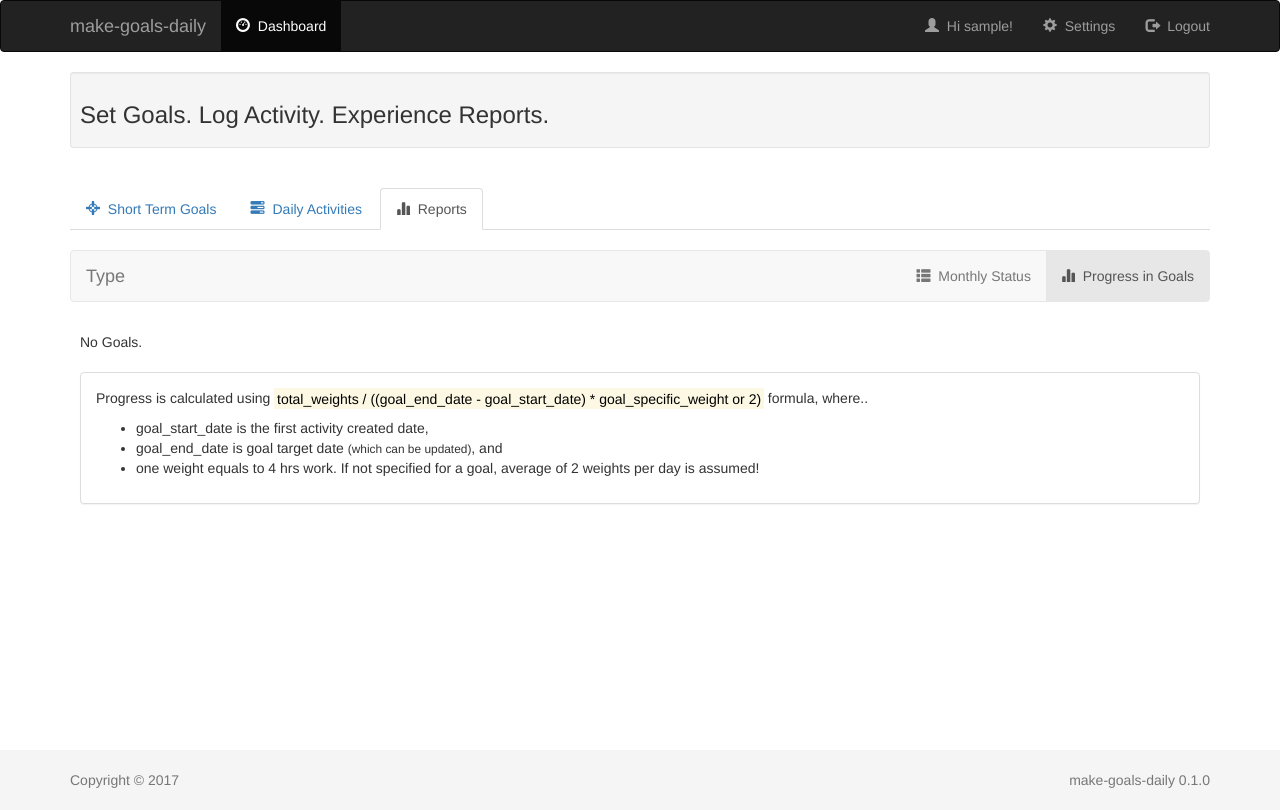
After one commit to sdp5/makegoalsdaily, a Django app: page /dashboard/reports/progress in a window 1280 px wide. The commit adds this page. Run offline with Django 3.2, Linux system fonts and the light colour scheme; the visitor is signed in with stand-in values (Sample User, id 1); data that the repository does not hold is empty; some libraries are stand-ins or nearby versions.

Commit message:
progress in goals page

```diff
--- a/logtoday/forms.py
+++ b/logtoday/forms.py
@@ -6,6 +6,8 @@ from logtoday.models import GoalsCategory, ShortTermGoals, DailyActivity
 class GoalsCreateForm(forms.ModelForm):
 
     goal_category = forms.ChoiceField(widget=forms.Select(attrs={'class': 'btn btn-default'}))
+    goal_weight = forms.ChoiceField(widget=forms.Select(attrs={'class': 'btn btn-default'}),
+                                    label="Hours per day")
 
     def __init__(self, *args, **kwargs):
         categories = tuple([(category.category_value, category.category_name) for category in
@@ -24,12 +26,14 @@ class GoalsCreateForm(forms.ModelForm):
                 ('Extra-Curricular', 'Extracurricular - Activities'),
                 ('Miscellaneous', 'Miscellaneous - Activities'),
             )
+        weights = (('1', '4 Hours'), ('2', '8 Hours'), ('3', '12 Hours'))
         super(GoalsCreateForm, self).__init__(*args, **kwargs)
         self.fields['goal_category'].choices = categories
+        self.fields['goal_weight'].choices = weights
 
     class Meta:
         model = ShortTermGoals
-        fields = ['goal_slug', 'goal_desc', 'goal_target', 'goal_category']
+        fields = ['goal_slug', 'goal_desc', 'goal_target', 'goal_category', 'goal_weight']
         widgets = {
             'goal_target': forms.DateTimeInput(attrs={'class': 'datetime-input'}),
         }
--- a/logtoday/templates/dashboard/activities_list.html
+++ b/logtoday/templates/dashboard/activities_list.html
@@ -1,4 +1,5 @@
 {% extends "dashboard/home.html" %}
+{% load custom_tags %}
 
 {% block extrascript %}
     <script type="text/javascript">
@@ -40,7 +41,8 @@
                 </td>
                 <td style="width:18%"><span class="glyphicon glyphicon-screenshot"></span>
                     <span class="text-info">{{ activity.activity_goal_map }}</span></td>
-                <td>{{ activity.activity_detail }}</td>
+                <td style="width:46%;word-wrap:break-word;">
+                    <a href="#" data-toggle="tooltip" title="{{ activity.activity_weightage|multiply:4 }} hours">{{ activity.activity_detail }}</a></td>
                 <td style="width:18%"><span class="glyphicon glyphicon-time"></span> {{ activity.activity_created|date:"d b 'y P" }}</td>
                 <td style="width:10%"><span class="glyphicon glyphicon-user"></span> {{ activity.activity_user }}</td>
                 <td style="width:4%"><a class="btn btn-default" role="button" href="{% ifequal user activity.activity_user %}
--- a/logtoday/templates/dashboard/goals_list.html
+++ b/logtoday/templates/dashboard/goals_list.html
@@ -1,4 +1,5 @@
 {% extends "dashboard/home.html" %}
+{% load custom_tags %}
 
 {% block extrascript %}
 <script type="text/javascript">
@@ -29,7 +30,8 @@
                 <div class="panel panel-default" style="word-wrap: break-word;">
                   <div class="panel-body">
                     <h3 class="text-primary">{{ goal.goal_slug }} {% if goal.goal_desc %}<small>{{ goal.goal_desc }}</small>{% endif %}</h3>
-                    <p>{% if not goal.goal_status %} Expected Completion <span class="text-info">{{ goal.goal_target }}</span>
+                    <p>{% if goal.goal_weight %}<b>{{ goal.goal_weight|multiply:4 }} hours</b> planned to be spent per day.&nbsp;{% endif %}
+                       {% if not goal.goal_status %} Expected Completion <span class="text-info">{{ goal.goal_target }}</span>
                        {% else %} Achieved <span class="glyphicon glyphicon-ok-sign" style="color:green"></span> {% endif %}
                     <span class="pull-right"><span class="glyphicon glyphicon-time"></span>&nbsp;&nbsp;Last Updated
                         <span class="text-muted">{{ goal.goal_updated|timesince }} ago</span></span></p>
--- /dev/null
+++ b/logtoday/templates/dashboard/report_progress.html
@@ -0,0 +1,43 @@
+{% extends "dashboard/reports_base.html" %}
+{% load custom_tags %}
+
+{% block extrascript %}
+<script type="text/javascript">
+    $(document).ready(function() {
+        $("#tab-dashboard").addClass("active");
+        $("#tab-reports").addClass("active");
+        $("#tab-type-progress").addClass("active");
+    });
+</script>
+{% endblock %}
+
+{% block subcontent %}
+    {% for goal, details in progress.items %}
+        <div class="container" style="width:100%">
+          <h3>{{ details.description }} <span class="pull-right"><small>{{ details.target|timeuntil }}
+              <span class="text-warning">remaining</span>.</small></span></h3>
+          <div class="progress">
+              <div class="progress-bar progress-bar-striped active" role="progressbar"
+              aria-valuenow="40" aria-valuemin="0" aria-valuemax="100" style="width:{{ details.progress_percent }}%">
+                {{ details.weightage|multiply:4 }} hours
+              </div>
+          </div>
+          <p>{% if details.activities %}{{ details.activities }} activities.&nbsp;&nbsp;{% endif %}
+             {% if details.milestones %}<span class="text-success">{{ details.milestones }} milestones</span>{% endif %}</p>
+        </div>
+    {% empty %}
+        No Goals.
+    {% endfor %}
+    <div style="padding-top:20px; padding-bottom">
+        <div class="panel panel-default">
+          <div class="panel-body">
+              <p>Progress is calculated using <mark>total_weights / ((goal_end_date - goal_start_date) * goal_specific_weight or 2)</mark> formula, where..</p>
+              <ul>
+                  <li>goal_start_date is the first activity created date,</li>
+                  <li>goal_end_date is goal target date <small>(which can be updated)</small>, and</li>
+                  <li>one weight equals to 4 hrs work. If not specified for a goal, average of 2 weights per day is assumed!</li>
+              </ul>
+          </div>
+        </div>
+    </div>
+{% endblock %}
--- a/logtoday/templates/dashboard/reports_base.html
+++ b/logtoday/templates/dashboard/reports_base.html
@@ -8,10 +8,10 @@
         </div>
         <ul class="nav navbar-nav navbar-right">
           <li id="tab-type-status">
-              <a href="#"><span class="glyphicon glyphicon-th-list"></span>&nbsp;&nbsp;Monthly Status</a>
+              <a href="{% url 'reports-home' %}"><span class="glyphicon glyphicon-th-list"></span>&nbsp;&nbsp;Monthly Status</a>
           </li>
           <li id="tab-type-progress">
-              <a href="#"><span class="glyphicon glyphicon-stats"></span>&nbsp;&nbsp;Progress in Goals</a>
+              <a href="{% url 'reports-progress' %}"><span class="glyphicon glyphicon-stats"></span>&nbsp;&nbsp;Progress in Goals</a>
           </li>
         </ul>
       </div>
--- a/logtoday/templatetags/custom_tags.py
+++ b/logtoday/templatetags/custom_tags.py
@@ -31,3 +31,8 @@ def monthly_activities(month_year):
         'month': datetime.strptime(month_year, "%m-%Y") if month_year else timezone.now(),
         'goal_activities': m_activities
     }
+
+
+@register.filter
+def multiply(value, arg):
+    return value * arg
--- a/logtoday/urls.py
+++ b/logtoday/urls.py
@@ -6,13 +6,15 @@ from logtoday.views import (
     IndexView, ListGoalsView, GoalsCreate, GoalsUpdate, GoalsDelete,
     ListActivitiesView, ActivityCreate, ActivityDelete, GoalsCategoryView,
     GoalsCategoryCreate, GoalsCategoryUpdate, GoalsCategoryDelete,
-    ReportMonthlyStatus, monthly_activities, login_view, logout_view, change_password
+    ReportMonthlyStatus, ReportGoalsProgress, monthly_activities,
+    login_view, logout_view, change_password
 )
 
 
 reports_url = [
     url(r'^$', login_required(ReportMonthlyStatus.as_view(), login_url="/"), name="reports-home"),
     url(r'^ajax/monthly-activities$', monthly_activities, name="monthly_activities"),
+    url(r'^progress$', login_required(ReportGoalsProgress.as_view(), login_url="/"), name="reports-progress"),
 ]
 
 settings_url = [
--- a/logtoday/views.py
+++ b/logtoday/views.py
@@ -1,14 +1,16 @@
 import os
 import json
 import pytz
+from collections import OrderedDict
 
-from django.shortcuts import render, redirect
 from django.contrib import messages
 from django.contrib.auth.forms import PasswordChangeForm
 from django.contrib.auth import (
     authenticate, login, logout, update_session_auth_hash
 )
+from django.db.models import Sum
 from django.http import HttpResponse, HttpResponseRedirect
+from django.shortcuts import render, redirect
 from django.template import Context, Template
 from django.views.generic.base import TemplateView
 from django.views.generic.list import ListView
@@ -113,10 +115,53 @@ class GoalsCategoryDelete(DeleteView):
 
 class ReportMonthlyStatus(TemplateView):
     """
-    Monthly Status teport View
+    Monthly Status Report View
     """
     template_name = "dashboard/report_status.html"
-    context_object_name = "activities"
+
+
+class ReportGoalsProgress(TemplateView):
+    """
+    Progress In Goals Report View
+    """
+    model = ShortTermGoals
+    template_name = "dashboard/report_progress.html"
+    context_object_name = "goals"
+
+    def _goal_progress_percentage(self, goal_start_date, goal_end_date, t_weights, s_weights=None):
+        if not s_weights:
+            s_weights = 2
+        return (t_weights / ((goal_end_date - goal_start_date).days * s_weights)) * 100
+
+    def get_context_data(self, **kwargs):
+        context_data = super(ReportGoalsProgress, self).get_context_data(**kwargs)
+        goals = ShortTermGoals.objects.only('goal_slug', 'goal_desc', 'goal_target').filter(goal_status=False).all()
+        goals_progress_dict = OrderedDict()
+        for goal in goals:
+            goals_progress_dict[goal.goal_slug] = OrderedDict()
+            goals_progress_dict[goal.goal_slug]['description'] = goal.goal_desc
+            goals_progress_dict[goal.goal_slug]['target'] = goal.goal_target
+            goals_progress_dict[goal.goal_slug]['remaining'] = goal.days_remaining
+
+            try:
+                goal_activities = DailyActivity.objects.filter(activity_goal_map=goal.goal_slug).count()
+                goal_milestones = DailyActivity.objects.filter(activity_goal_map=goal.goal_slug, activity_star=True).count()
+                goal_weightage = DailyActivity.objects.filter(activity_goal_map=goal.goal_slug).aggregate(Sum('activity_weightage'))
+                goal_first_activity = DailyActivity.objects.filter(activity_goal_map=goal.goal_slug).latest('activity_created')
+            except:
+                # log error
+                pass
+            else:
+                goals_progress_dict[goal.goal_slug]['milestones'] = goal_milestones
+                goals_progress_dict[goal.goal_slug]['activities'] = goal_activities
+                goals_progress_dict[goal.goal_slug]['weightage'] = goal_weightage.get('activity_weightage__sum', 1)
+                progress_percent = self._goal_progress_percentage(
+                    goal_first_activity.activity_created, goal.goal_target,
+                    goal_weightage.get('activity_weightage__sum', 1), goal.goal_weight)
+                goals_progress_dict[goal.goal_slug]['progress_percent'] = progress_percent
+
+        context_data['progress'] = goals_progress_dict
+        return context_data
 
 
 def login_view(request):
```
Also changed, not shown: logtoday/models.py (+10 -2 lines), logtoday/migrations/0001_initial.py.
